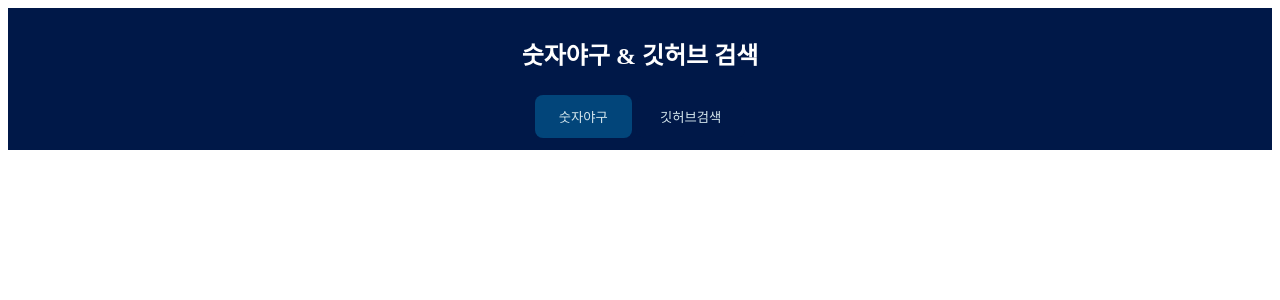
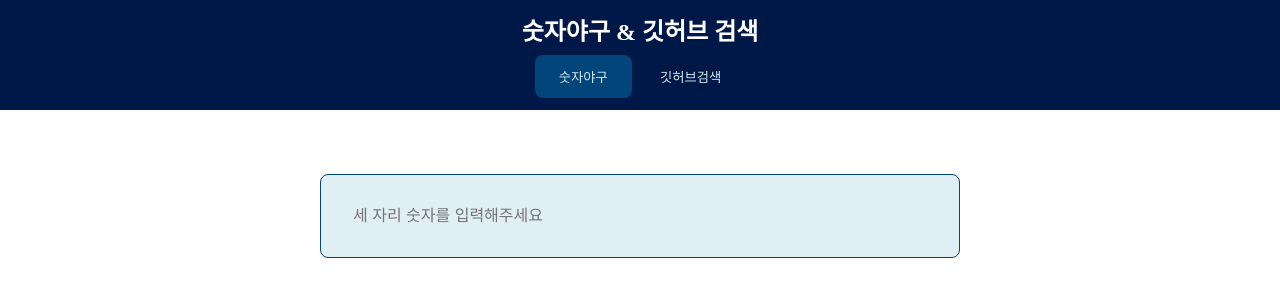
Before and after one commit to AT-SOPT-WEB/JeongeunKim, a React (Vite) app in the folder assignment3/: page / in a window 1280 px wide. Shown: the top 300 px of the page. Built offline with nearby package versions, Linux system fonts and the light colour scheme.

Commit message:
feat: 컴포넌트 렌더링 설정

```diff
--- a/assignment3/src/app/App.css
+++ b/assignment3/src/app/App.css
@@ -1,6 +1,13 @@
-:root {
-  max-width: 1280px;
+* {
   margin: 0;
   padding: 0;
-  text-align: center;
+  box-sizing: border-box;
 }
+
+html,
+body {
+  margin: 0;
+  padding: 0;
+  width: 100%;
+  height: 100%;
+}
--- a/assignment3/src/app/App.jsx
+++ b/assignment3/src/app/App.jsx
@@ -1,6 +1,9 @@
 import { useState } from "react";
 import { VIEW_OPTION } from "./constants/header";
 import Header from "./components/header/Header";
+import GithubSearchSection from "./sections/GithubSearchSection";
+import BaseballSection from "./sections/BaseballSection";
+import "./App.css";
 
 function App() {
   const [renderView, setRenderView] = useState(VIEW_OPTION.BASEBALL);
@@ -9,10 +12,16 @@ function App() {
     setRenderView(e.target.value);
   };
 
+  const renderContent = {
+    [VIEW_OPTION.BASEBALL]: <BaseballSection />,
+    [VIEW_OPTION.SEARCH_GITHUB]: <GithubSearchSection />,
+  };
+
   return (
-    <div>
+    <>
       <Header handleRenderView={handleRenderView} clickedOption={renderView} />
-    </div>
+      {renderContent[renderView]}
+    </>
   );
 }
 
```
